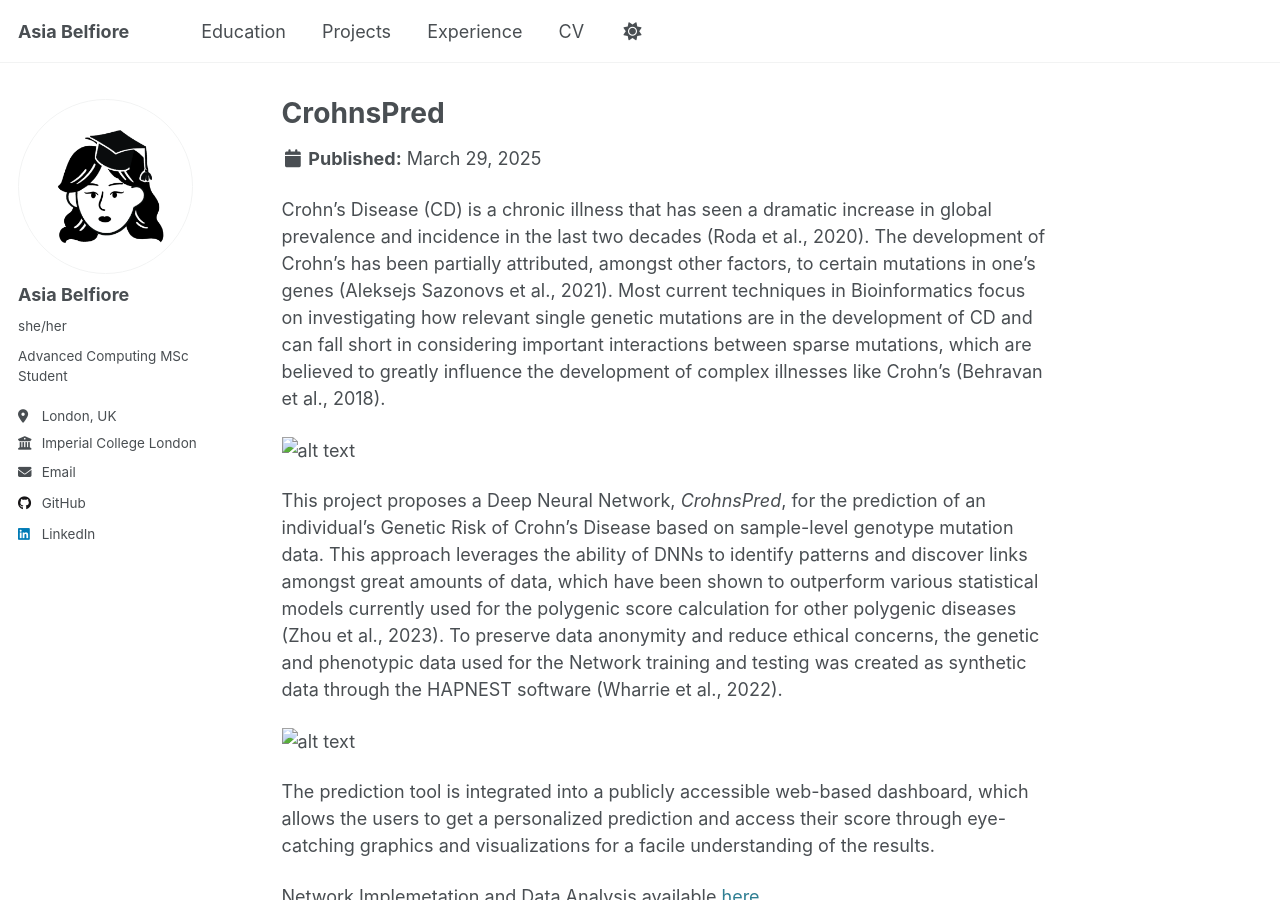
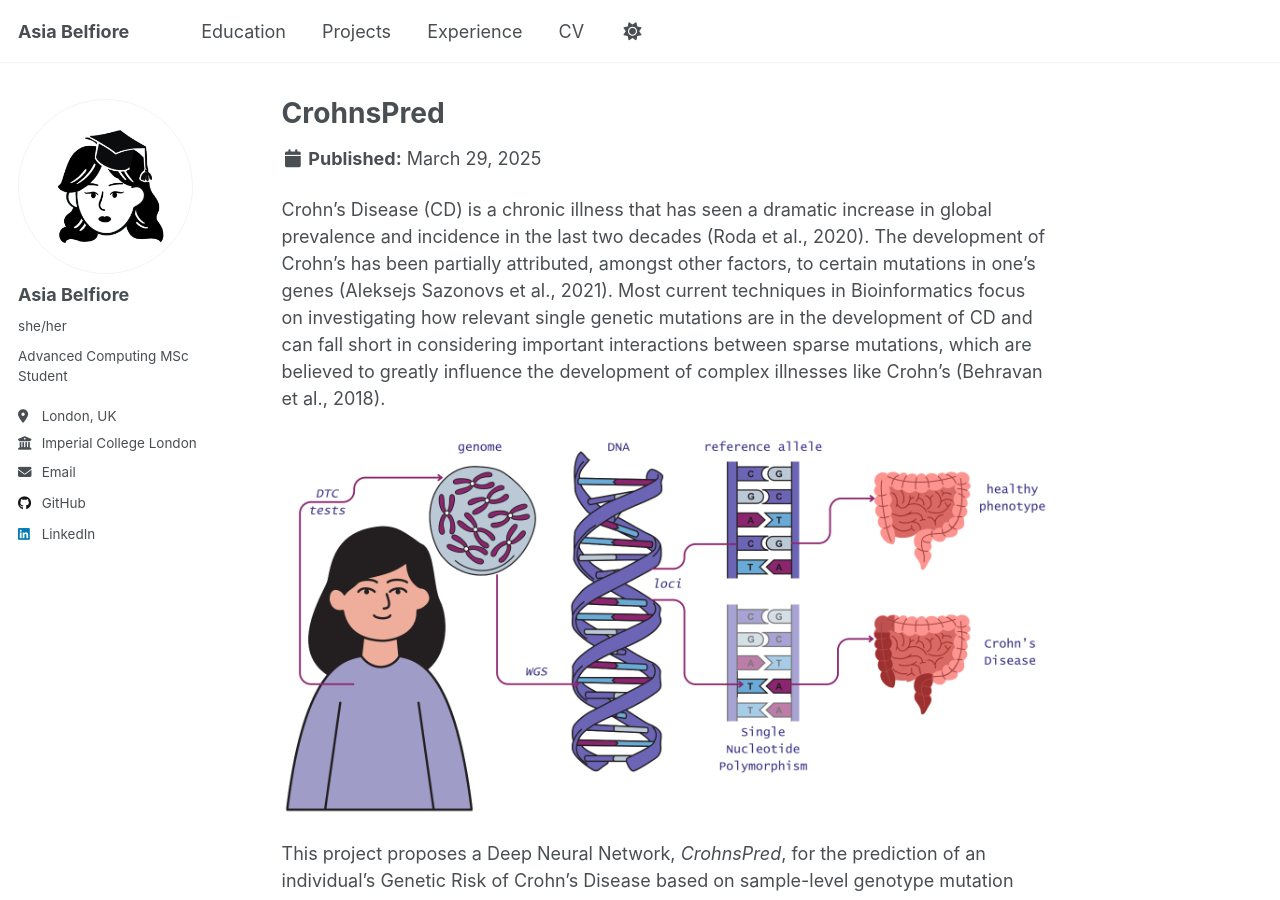
Before and after one commit to belfioreasia/belfioreasia.github.io, a Jekyll site: the page built from _portfolio/CrohnsPred.md, in a window 1280 px wide and 900 px high. Built offline with Jekyll 4.4.1, drawn with Linux system fonts in a browser that asks for light colours.

Commit message:
Fixed Broken links

```diff
--- a/_portfolio/CrohnsPred.md
+++ b/_portfolio/CrohnsPred.md
@@ -1,6 +1,6 @@
 ---
 title: "CrohnsPred"
-excerpt: "A Deep Neural Network for Genetic Risk Prediction of Crohn's Disease.<br/><img src='images/CP_cover_image.png'>"
+excerpt: "A Deep Neural Network for Genetic Risk Prediction of Crohn's Disease.<br/><img src='/images/CP_cover_image.png'>"
 collection: portfolio
 ---
 
@@ -8,11 +8,11 @@
 The development of Crohn’s has been partially attributed, amongst other factors, to certain mutations in one’s genes (Aleksejs Sazonovs et al., 2021).
 Most current techniques in Bioinformatics focus on investigating how relevant single genetic mutations are in the development of CD and can fall short in considering important interactions between sparse mutations, which are believed to greatly influence the development of complex illnesses like Crohn’s (Behravan et al., 2018).
 
-![alt text](images/DTC_to_CD.png)
+![alt text](/images/DTC_to_CD.png)
 
 This project proposes a Deep Neural Network, *CrohnsPred*, for the prediction of an individual’s Genetic Risk of Crohn’s Disease based on sample-level genotype mutation data. This approach leverages the ability of DNNs to identify patterns and discover links amongst great amounts of data, which have been shown to outperform various statistical models currently used for the polygenic score calculation for other polygenic diseases (Zhou et al., 2023). To preserve data anonymity and reduce ethical concerns, the genetic and phenotypic data used for the Network training and testing was created as synthetic data through the HAPNEST software (Wharrie et al., 2022).
 
-![alt text](images/DNN.png)
+![alt text](/images/DNN.png)
 
 The prediction tool is integrated into a publicly accessible web-based dashboard, which allows the users to get a personalized prediction
 and access their score through eye-catching graphics and visualizations for a facile understanding of the results.
```
Also changed, not shown: _portfolio/SWEMLS.md (+1 -1 lines), images/DNN.png (renamed from _portfolio/images/DNN.png), images/DTC_to_CD.png (renamed from _portfolio/images/DTC_to_CD.png), images/aki-system.png (renamed from _portfolio/images/aki-system.png), 2 other files.
